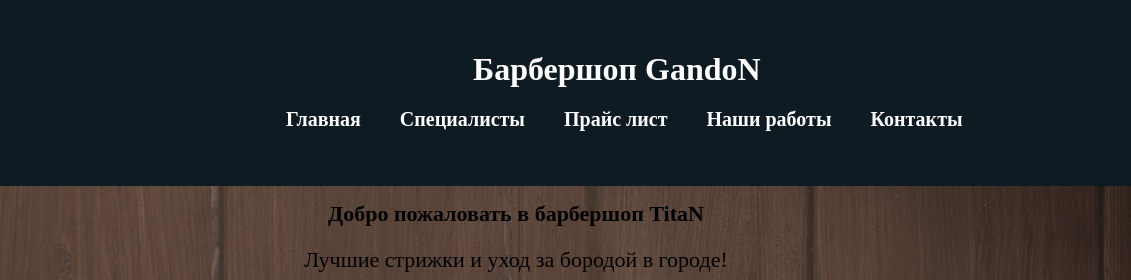
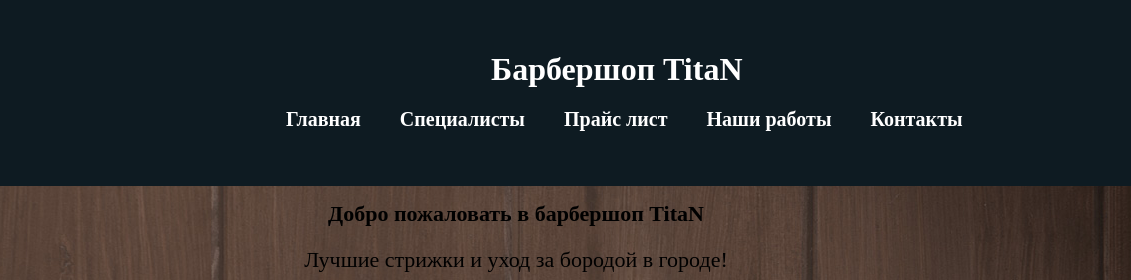
Before and after one commit to egricxx/barbershop, a plain HTML site: page index.html in a window 1280 px wide. Shown: the top 280 px of the page, 149-1280 px from the left. Drawn offline with Linux system fonts and the light colour scheme; files whose address does not match are found by name.

Commit message:
важная правка опечатки

```diff
--- a/index.html
+++ b/index.html
@@ -24,7 +24,7 @@
             </div>
 
             <div class="container menu">
-                <h1>Барбершоп GandoN</h1>
+                <h1>Барбершоп TitaN</h1>
 
                 <nav class="navigation">
                     <ul>
```
